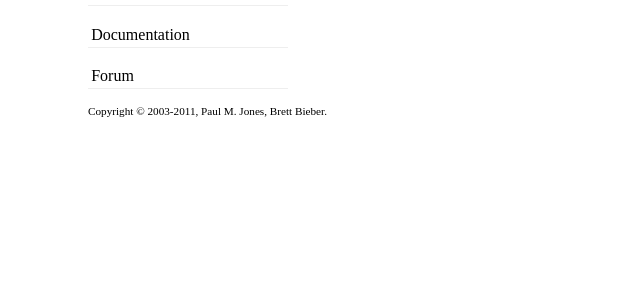
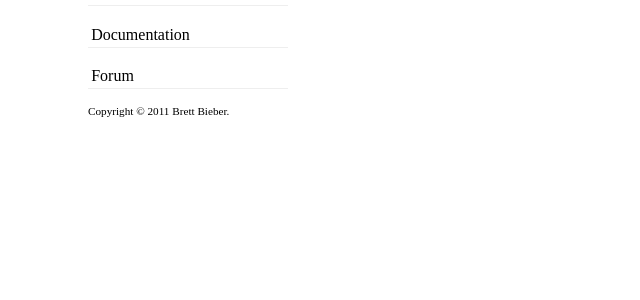
Before and after one commit to saltybeagle/phpsavant.com, a PHP site: template www/templates/savant.tpl.php in a window 1280 px wide. Shown: the part 268-568 px from the top of the page, without its empty margins (0-640 px from the left). Run offline with PHP 8.4, Linux system fonts and the light colour scheme; the template is opened without the code that fills it, so the values that code supplies are empty.

Commit message:
Change forum link to go to the google group, remove Paul. Update copyright to latest.

```diff
--- a/www/templates/savant.tpl.php
+++ b/www/templates/savant.tpl.php
@@ -20,7 +20,7 @@
         <ul>
             <li><a href="/download/">Download</a></li>
             <li><a href="/docs/">Documentation</a></li>
-            <li><a href="/forum/">Forum</a></li>
+            <li><a href="https://groups.google.com/group/phpsavant">Forum</a></li>
         </ul>
     </div>
     <div class="maincontent">
@@ -29,7 +29,7 @@
         ?>
     </div>
     <div class="footer">
-        Copyright &copy; 2003-<?php echo date('Y'); ?>, Paul M. Jones, Brett Bieber.
+        Copyright &copy; <?php echo date('Y'); ?> Brett Bieber.
     </div>
 </div>
 <script type="text/javascript">
```
